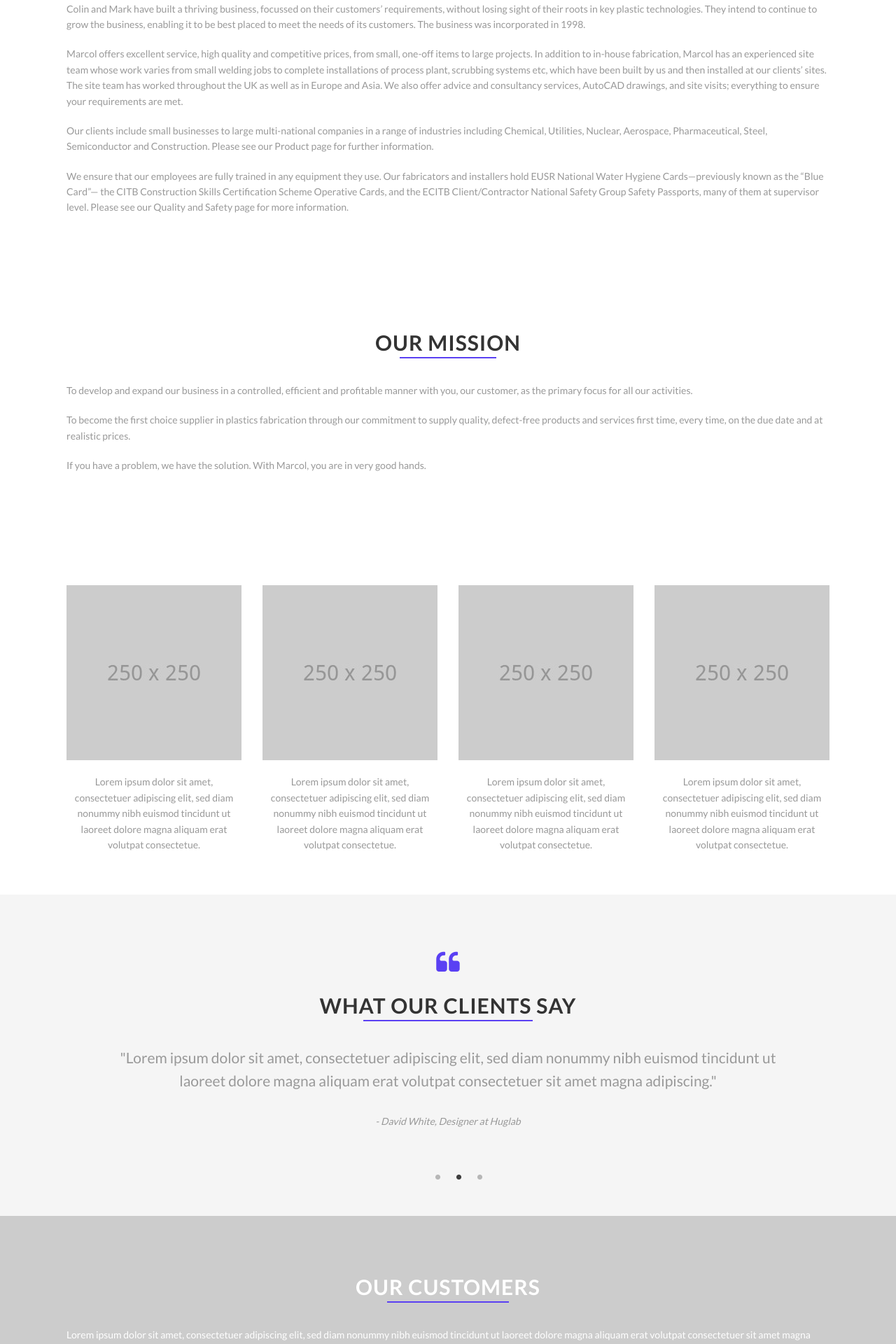
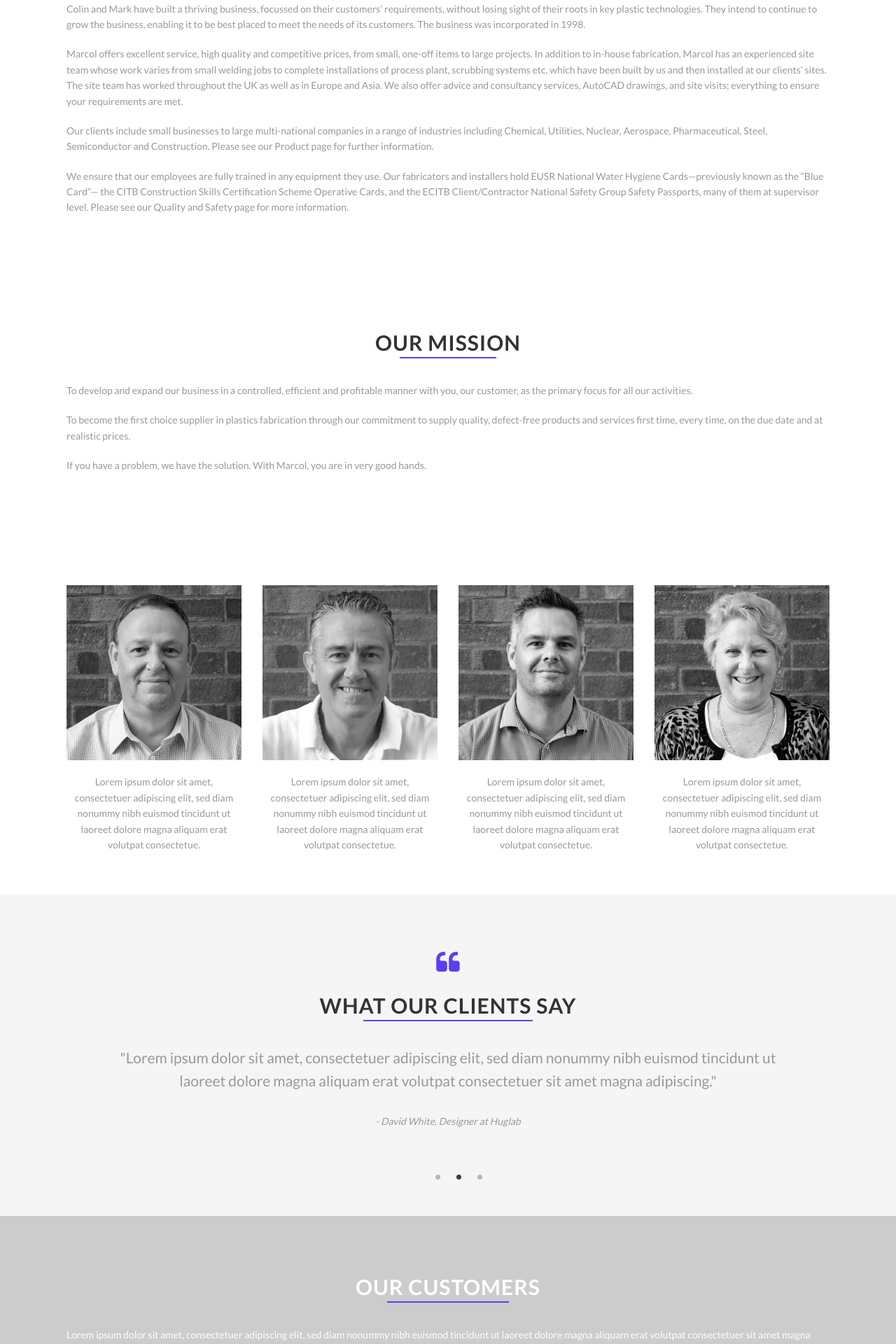
Before and after one commit to marcolplastics/marcolplastics.github.io, a Jekyll site: the page built from about.html, in a window 1280 px wide. Shown: the part 615-2535 px from the top of the page at 70% size. Built offline with Jekyll 4.4.1, drawn with Linux system fonts in a browser that asks for light colours.

Commit message:
Headhsots!

```diff
--- a/_data/members.yml
+++ b/_data/members.yml
@@ -1,4 +1,4 @@
-- avatar: images/@stock/member-1.jpg
+- avatar: images/headshots/colin.jpg
   name: Colin Vye
   position: Founder
   socials:
@@ -8,7 +8,7 @@
       icon: facebook
   desc:
     Lorem ipsum dolor sit amet, consectetuer adipiscing elit, sed diam nonummy nibh euismod tincidunt ut laoreet dolore magna aliquam erat volutpat consectetue.
-- avatar: images/@stock/member-2.jpg
+- avatar: images/headshots/mark.jpg
   name: Mark Godfrey
   position: Founder
   socials:
@@ -20,9 +20,9 @@
       icon: dribbble
   desc:
     Lorem ipsum dolor sit amet, consectetuer adipiscing elit, sed diam nonummy nibh euismod tincidunt ut laoreet dolore magna aliquam erat volutpat consectetue.
-- avatar: images/@stock/member-3.jpg
-  name: Tome Hason
-  position: Designer
+- avatar: images/headshots/rich.jpg
+  name: Richard Baker
+  position: Placeholder
   socials:
     - link: http://twitter.com
       icon: twitter
@@ -32,9 +32,9 @@
       icon: tumblr
   desc:
     Lorem ipsum dolor sit amet, consectetuer adipiscing elit, sed diam nonummy nibh euismod tincidunt ut laoreet dolore magna aliquam erat volutpat consectetue.
-- avatar: images/@stock/member-4.jpg
-  name: Lily Whrem
-  position: Developer
+- avatar: images/headshots/gail.jpg
+  name: Gail Hadley
+  position: Placeholder
   socials:
     - link: http://twitter.com
       icon: twitter
```
Also changed, not shown: images/headshots/colin.jpg (added), images/headshots/gail.jpg (added), images/headshots/mark.jpg (added), images/headshots/rich.jpg (added).
